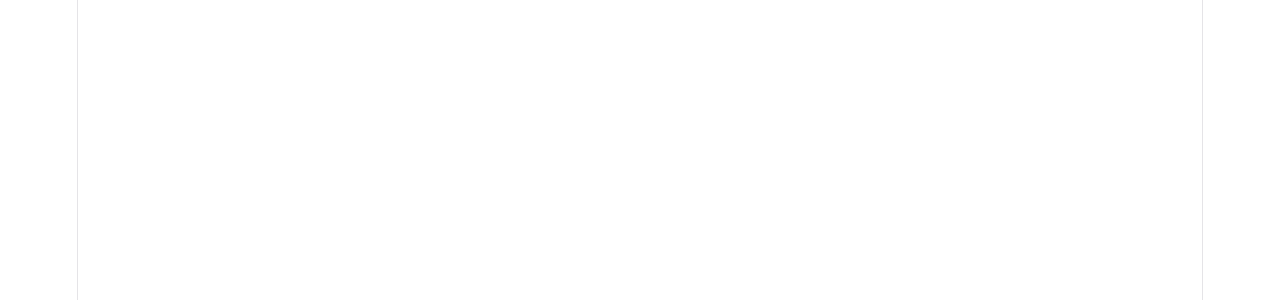
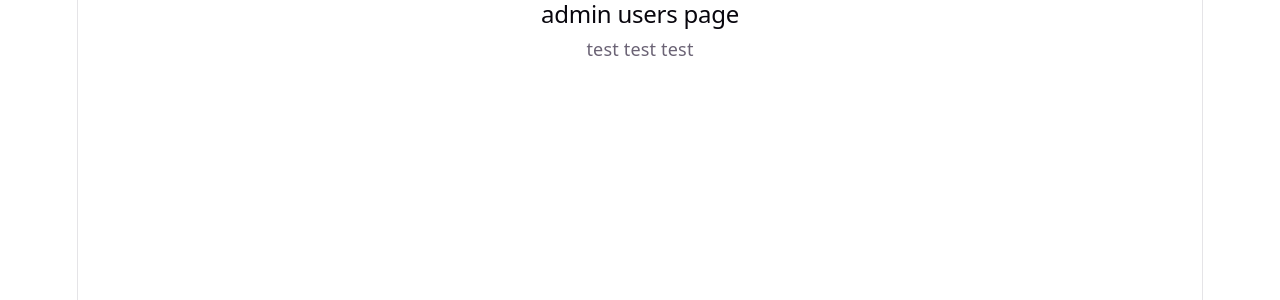
Before and after one commit to 2026-ASU-WiCS-Opportunity-Hack/13-bubble-guppies, a React (Vite) app in the folder my-app/: page /admin/users in a window 1280 px wide. Before the commit this address had no page. Shown: the top 300 px of the page. Built offline with nearby package versions, Linux system fonts and the light colour scheme.

Commit message:
added pages for routing (barebones)

```diff
--- a/my-app/src/App.jsx
+++ b/my-app/src/App.jsx
@@ -1,14 +1,32 @@
 import './App.css'
 import { BrowserRouter as Router, Routes, Route } from 'react-router-dom';
 import Login from './pages/login.jsx';
+import Dashboard from './pages/dashboard.jsx';
+import AdminFields from './pages/adminFields.jsx';
+import AdminUsers from './pages/adminUsers.jsx';
+import MakeAppointment from './pages/makeAppointment.jsx';
+import Calendar from './pages/calendar.jsx';
+import MakeClient from './pages/makeClient.jsx';
+import ViewClient from './pages/viewClient.jsx';
+import AllClients from './pages/allClients.jsx';
 
 function App() {
   return (
+
+    // PAGE ROUTER:
     <Router>
       <main>
         <Routes>
           <Route path="/" element={<Login />} />
           <Route path="/login" element={<Login />} />
+          <Route path="/dashboard" element={<Dashboard />} />
+          <Route path="/admin/fields" element={<AdminFields />} />
+          <Route path="/admin/users" element={<AdminUsers />} />
+          <Route path="/appointment/new" element={<MakeAppointment/>} />
+          <Route path="/calendar" element={<Calendar/>} />
+          <Route path="/client/new" element={<MakeClient/>} />
+          <Route path="/client/view" element={<ViewClient/>} />
+          <Route path="/client/all" element={<AllClients/>} />
         </Routes>
       </main>
     </Router>
--- /dev/null
+++ b/my-app/src/pages/adminFields.jsx
@@ -0,0 +1,10 @@
+function AdminFields() {
+    return(
+        <div className="adminFields">
+            <h2>admin fields</h2>
+            <p>test test test</p>
+        </div>
+    )
+}
+
+export default AdminFields
--- /dev/null
+++ b/my-app/src/pages/adminUsers.jsx
@@ -0,0 +1,10 @@
+function AdminUsers() {
+    return(
+        <div className="adminUsers">
+            <h2>admin users page</h2>
+            <p>test test test</p>
+        </div>
+    )
+}
+
+export default AdminUsers
--- /dev/null
+++ b/my-app/src/pages/allClients.jsx
@@ -0,0 +1,10 @@
+function AllClients() {
+    return(
+        <div className="allClients">
+            <h2>view all clients</h2>
+            <p>test test test</p>
+        </div>
+    )
+}
+
+export default AllClients
--- /dev/null
+++ b/my-app/src/pages/calendar.jsx
@@ -0,0 +1,10 @@
+function Calendar() {
+    return(
+        <div className="calendar">
+            <h2>calendar</h2>
+            <p>test test test</p>
+        </div>
+    )
+}
+
+export default Calendar
--- /dev/null
+++ b/my-app/src/pages/dashboard.jsx
@@ -0,0 +1,10 @@
+function Dashboard() {
+    return(
+    <div className="dashboard">
+        <h1>this is the dashboard</h1>
+        <p>test test test</p>
+    </div>
+    )
+}
+
+export default Dashboard
--- /dev/null
+++ b/my-app/src/pages/makeAppointment.jsx
@@ -0,0 +1,10 @@
+function MakeAppointment() {
+    return(
+        <div className="makeAppointment">
+            <h2>make an appointment</h2>
+            <p>test test test</p>
+        </div>
+    )
+}
+
+export default MakeAppointment
--- /dev/null
+++ b/my-app/src/pages/makeClient.jsx
@@ -0,0 +1,10 @@
+function MakeClient() {
+    return(
+        <div className="makeClient">
+            <h2>add a client</h2>
+            <p>test test test</p>
+        </div>
+    )
+}
+
+export default MakeClient
--- /dev/null
+++ b/my-app/src/pages/viewClient.jsx
@@ -0,0 +1,10 @@
+function ViewClient() {
+    return(
+        <div className="viewClient">
+            <h2>view client profile</h2>
+            <p>test test test</p>
+        </div>
+    )
+}
+
+export default ViewClient
```
Also changed, not shown: 1 other file (tests, documents, lock files or other folders).
